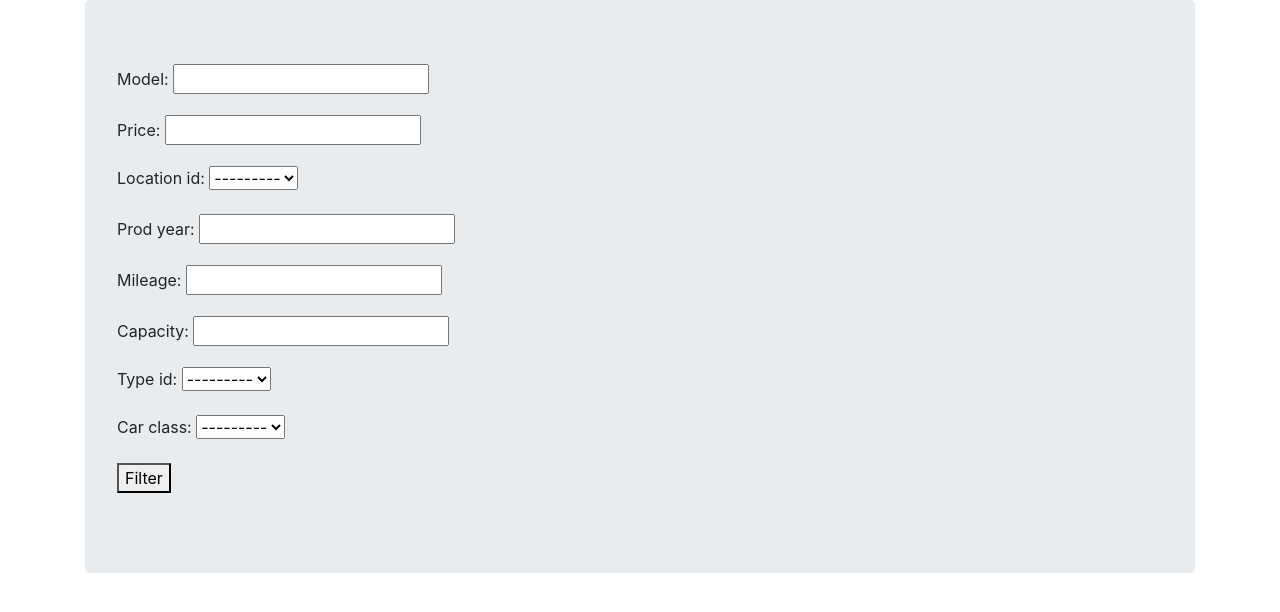
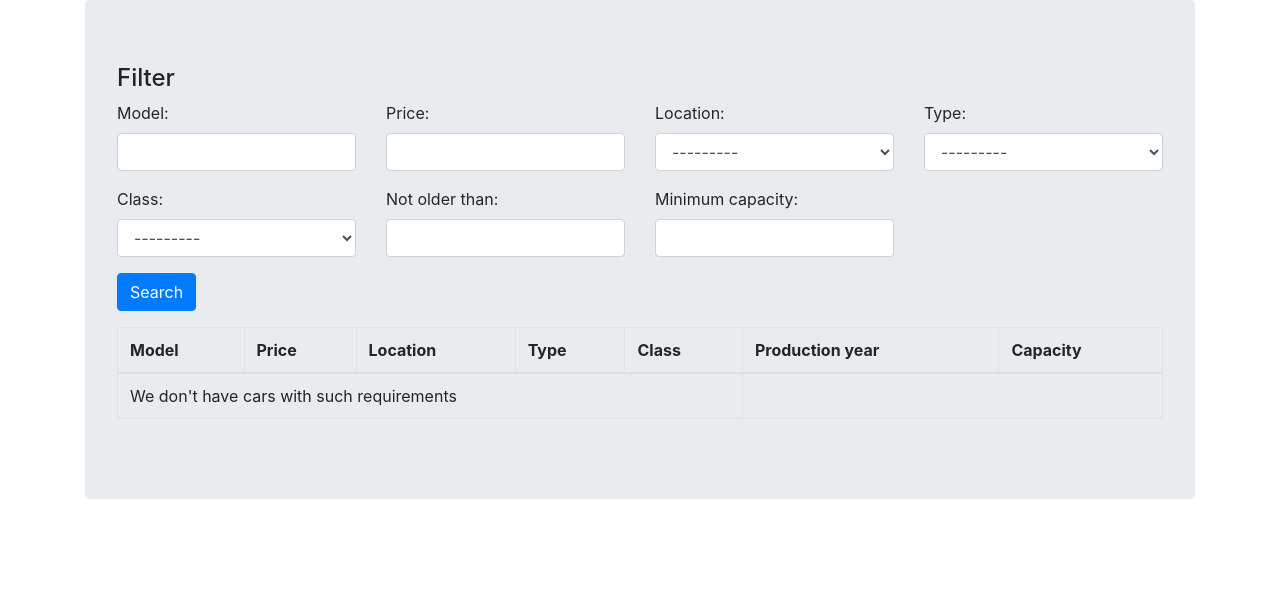
Before and after one commit to jstanczewski/car_rental, a Django app: page /search/ in a window 1280 px wide. Shown: the part 56-668 px from the top of the page. Run offline with Django 3.2, Linux system fonts and the light colour scheme; data that the repository does not hold is empty; some libraries are stand-ins or nearby versions.

Commit message:
search function visuals improved, filters working properly

```diff
--- a/car_rental/settings.py
+++ b/car_rental/settings.py
@@ -40,6 +40,7 @@ INSTALLED_APPS = [
     'django.contrib.staticfiles',
     'viewer',
     'accounts',
+    'widget_tweaks',
 ]
 
 MIDDLEWARE = [
--- a/viewer/filters.py
+++ b/viewer/filters.py
@@ -1,11 +1,33 @@
-from viewer.models import Car
+from django_filters import ChoiceFilter
+from viewer.models import Car, Location, CarClass, CarType
 import django_filters
+
+
+location_choices = []
+for obj in Location.objects.all():
+    location_choices.append((obj.id, obj.city))
+location_choices = tuple(location_choices)
+
+car_type_choices = []
+for obj in CarType.objects.all():
+    car_type_choices.append((obj.id, obj.type))
+car_type_choices = tuple(car_type_choices)
+
+car_class_choices = []
+for obj in CarClass.objects.all():
+    car_class_choices.append((obj.id, obj.car_class))
+car_class_choices = tuple(car_class_choices)
 
 
 class UserFilter(django_filters.FilterSet):
     model = django_filters.CharFilter(lookup_expr='icontains', label='Model')
-    price = django_filters.NumberFilter(label='Price')
+    price = django_filters.NumberFilter(lookup_expr='lte', label='Price')
+    location_id = ChoiceFilter(choices=location_choices, label='Location')
+    type_id = ChoiceFilter(choices=car_type_choices, label='Type')
+    car_class = ChoiceFilter(choices=car_class_choices, label='Class')
+    prod_year = django_filters.NumberFilter(lookup_expr='year__gte', label='Not older than')
+    capacity = django_filters.NumberFilter(lookup_expr='gte', label='Minimum capacity')
 
     class Meta:
         model = Car
-        fields = ['model', 'price', 'location_id', 'prod_year', 'mileage', 'capacity', 'type_id', 'car_class']
+        fields = ['model', 'price', 'location_id', 'prod_year', 'capacity', 'type_id', 'car_class']
--- a/viewer/templates/search.html
+++ b/viewer/templates/search.html
@@ -1,18 +1,75 @@
 {% extends 'base.html' %}
-{% block title %}
-Search
-{% endblock %}
+
+{% load widget_tweaks %}
 
 {% block content %}
-<form method="get">
-        {{ filter.form.as_p }}
-        <button type="submit">Filter</button>
-    </form>
-    <ul>
-        {% for car in filter.qs %}
-        <li>
-            <a href="{% url 'car_details' car.id %}">{{ car.model }} ({{ car.prod_year.year }}) - {{ car.location_id }}</a>
-        </li>
-        {% endfor %}
-    </ul>
+  <form method="get">
+    <div class="well">
+      <h4 style="margin-top: 0">Filter</h4>
+      <div class="row">
+        <div class="form-group col-sm-4 col-md-3">
+          {{ filter.form.model.label_tag }}
+          {% render_field filter.form.model class="form-control" %}
+        </div>
+        <div class="form-group col-sm-4 col-md-3">
+          {{ filter.form.price.label_tag }}
+          {% render_field filter.form.price class="form-control" %}
+        </div>
+        <div class="form-group col-sm-4 col-md-3">
+          {{ filter.form.location_id.label_tag }}
+          {% render_field filter.form.location_id class="form-control" %}
+        </div>
+        <div class="form-group col-sm-4 col-md-3">
+          {{ filter.form.type_id.label_tag }}
+          {% render_field filter.form.type_id class="form-control" %}
+        </div>
+          <div class="form-group col-sm-4 col-md-3">
+          {{ filter.form.car_class.label_tag }}
+          {% render_field filter.form.car_class class="form-control" %}
+        </div>
+          <div class="form-group col-sm-4 col-md-3">
+          {{ filter.form.prod_year.label_tag }}
+          {% render_field filter.form.prod_year class="form-control" %}
+        </div>
+          <div class="form-group col-sm-4 col-md-3">
+          {{ filter.form.capacity.label_tag }}
+          {% render_field filter.form.capacity class="form-control" %}
+        </div>
+      </div>
+      <button type="submit" class="btn btn-primary">
+        <span class="glyphicon glyphicon-search"></span> Search
+      </button>
+    </div>
+  </form>
+
+  <table class="table table-bordered">
+    <thead>
+      <tr>
+        <th>Model</th>
+        <th>Price</th>
+        <th>Location</th>
+        <th>Type</th>
+        <th>Class</th>
+        <th>Production year</th>
+        <th>Capacity</th>
+      </tr>
+    </thead>
+    <tbody>
+      {% for car in filter.qs %}
+        <tr>
+          <td>{{ car.model }}</td>
+          <td>{{ car.price }}</td>
+          <td>{{ car.location_id }}</td>
+          <td>{{ car.type_id }}</td>
+          <td>{{ car.car_class }}</td>
+          <td>{{ car.prod_year.year }}</td>
+          <td>{{ car.capacity }}</td>
+        </tr>
+      {% empty %}
+        <tr>
+          <td colspan="5">We don't have cars with such requirements</td>
+        </tr>
+      {% endfor %}
+    </tbody>
+  </table>
 {% endblock %}
```
